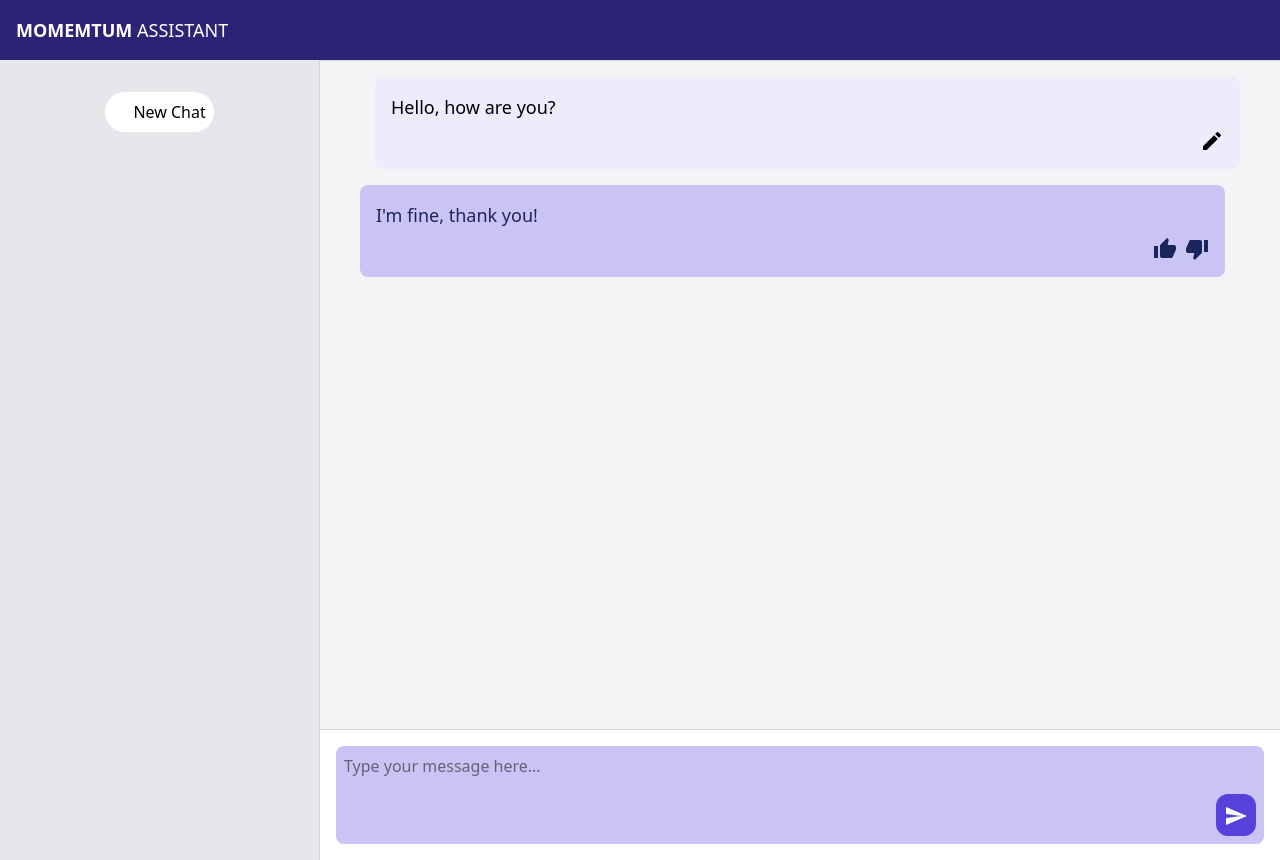
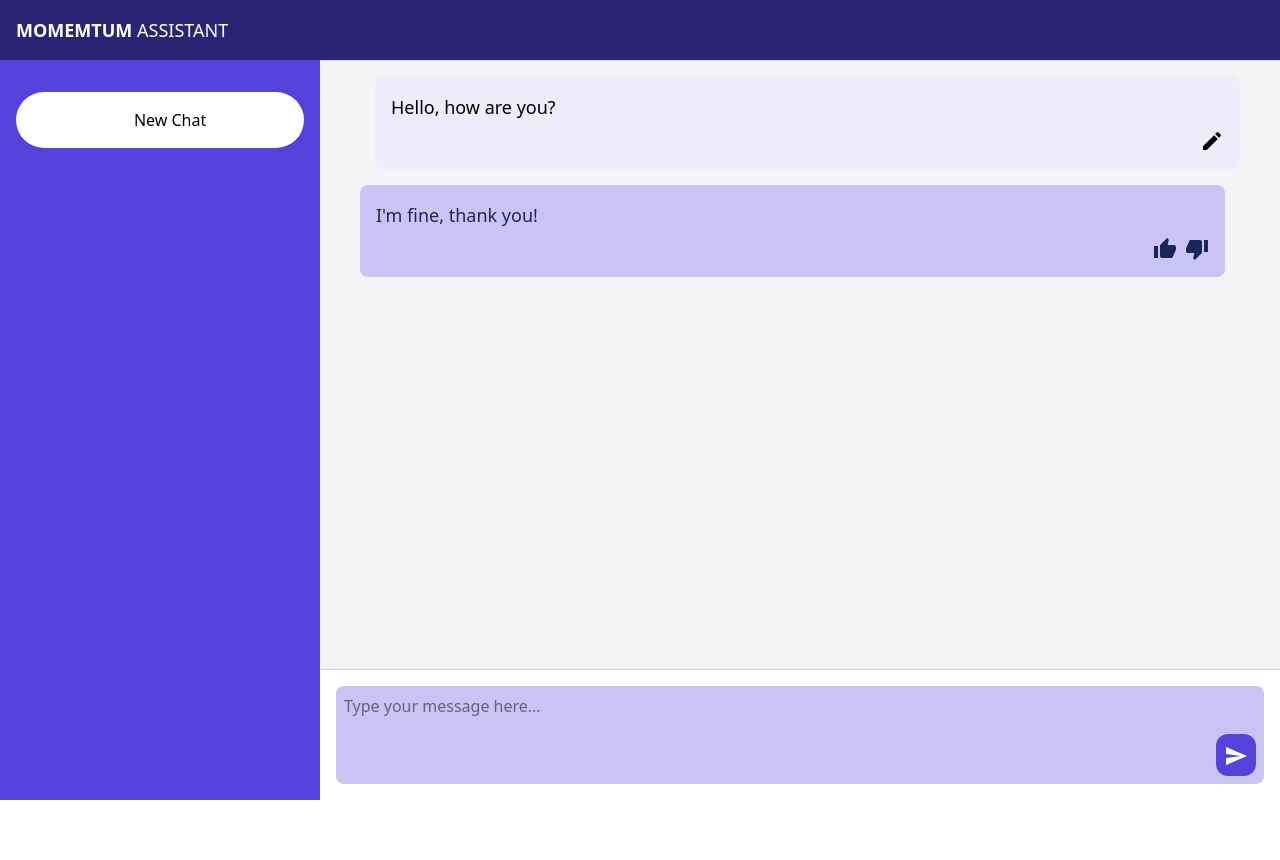
Before and after one commit to JayC-SF/SOEN357-Project, a React (Vite) app in the folder frontend/: page / in a window 1280 px wide. After the commit the page ends 800 px from the top, so only its background shows below. Built offline with nearby package versions, Linux system fonts and the light colour scheme; some icons are missing.

Commit message:
Make chat fit in page

```diff
--- a/frontend/src/components/chat/ChatSideBar.tsx
+++ b/frontend/src/components/chat/ChatSideBar.tsx
@@ -1,9 +1,9 @@
 import AddIcon from '@mui/icons-material/Add';
 export default function ChatSideBar() {
   return (
-    <div className="flex flex-col items-center border-r border-gray-300 h-screen">
-      <div className=" p-8 bg-gray-200">
-        <button className="p-2  bg-white rounded-full">
+    <div className="flex flex-col items-center bg-transparent h-screen">
+      <div className=" p-8 ">
+        <button className="p-2  bg-white w-72 h-14 rounded-full">
           <AddIcon /> New Chat
         </button>
       </div>
--- a/frontend/src/pages/ChatPage.tsx
+++ b/frontend/src/pages/ChatPage.tsx
@@ -5,26 +5,29 @@ import ChatSideBar from '../components/chat/ChatSideBar';
 import ChatHeader from '../components/chat/ChatHeader';
 export default function ChatPage() {
   return (
-    <div>
-      <div>
+    <div className="h-screen flex flex-col overflow-y-hidden">
+      {/* Header */}
+      <div className="flex-shrink-0">
         <ChatHeader />
       </div>
-      <div className="flex flex-row">
+
+      {/* Main Content */}
+      <div className="flex flex-row flex-grow min-h-0">
         {/* Sidebar */}
-        <div className="w-1/4 bg-gray-200">
+        <div className="w-1/4 bg-primary-normal">
           <ChatSideBar />
         </div>
 
         {/* Chat Area */}
         <div className="flex flex-col w-3/4">
           {/* Chat Bubbles */}
-          <div className="flex-grow p-4 bg-gray-100 border-t border-gray-300 overflow-y-scroll">
+          <div className="flex-grow p-4 bg-gray-100 border-t border-gray-300 overflow-y-auto">
             <ChatBubble content="Hello, how are you?" isUser={true} />
             <ChatBubble content="I'm fine, thank you!" isUser={false} />
           </div>
 
           {/* Chat Input */}
-          <div className="p-2 bg-white border-t border-gray-300">
+          <div className="p-2 bg-white border-t border-gray-300 flex-shrink-0">
             <ChatInput />
           </div>
         </div>
```
